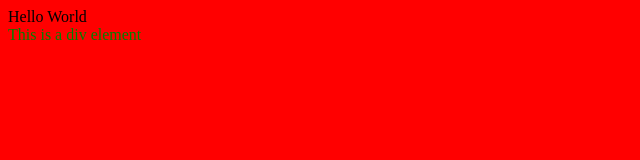
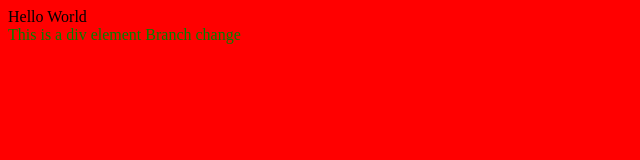
Before and after one commit to haroon1405/simple-webpage, a plain HTML site: page index.html in a window 1280 px wide. Shown: the full height of the page, 0-640 px from the left. Drawn offline with Linux system fonts and the light colour scheme.

```diff
--- a/index.html
+++ b/index.html
@@ -15,6 +15,7 @@
     Hello World
     <div style="color: green">
         This is a div element
+        Branch change
     </div>
 </body>
 </html>
```
